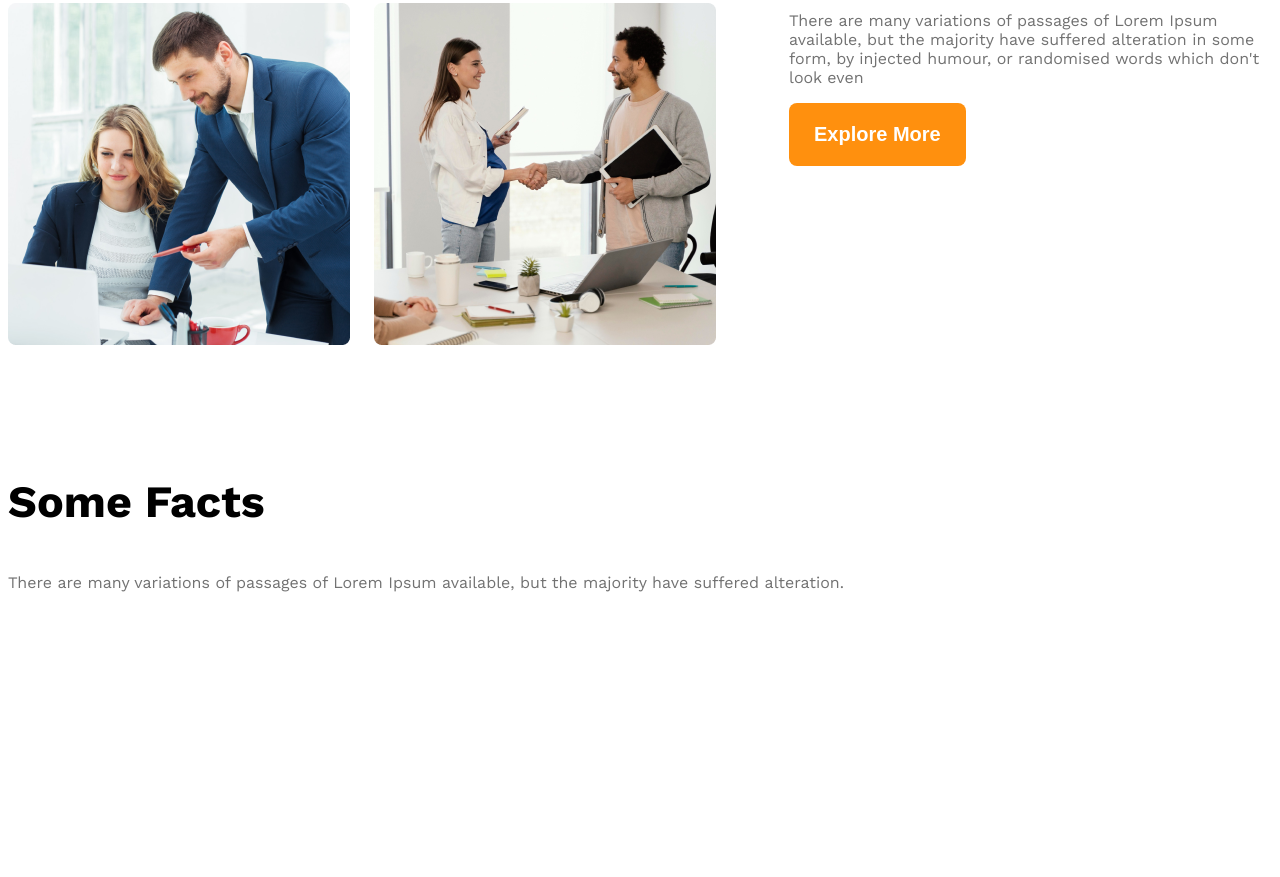
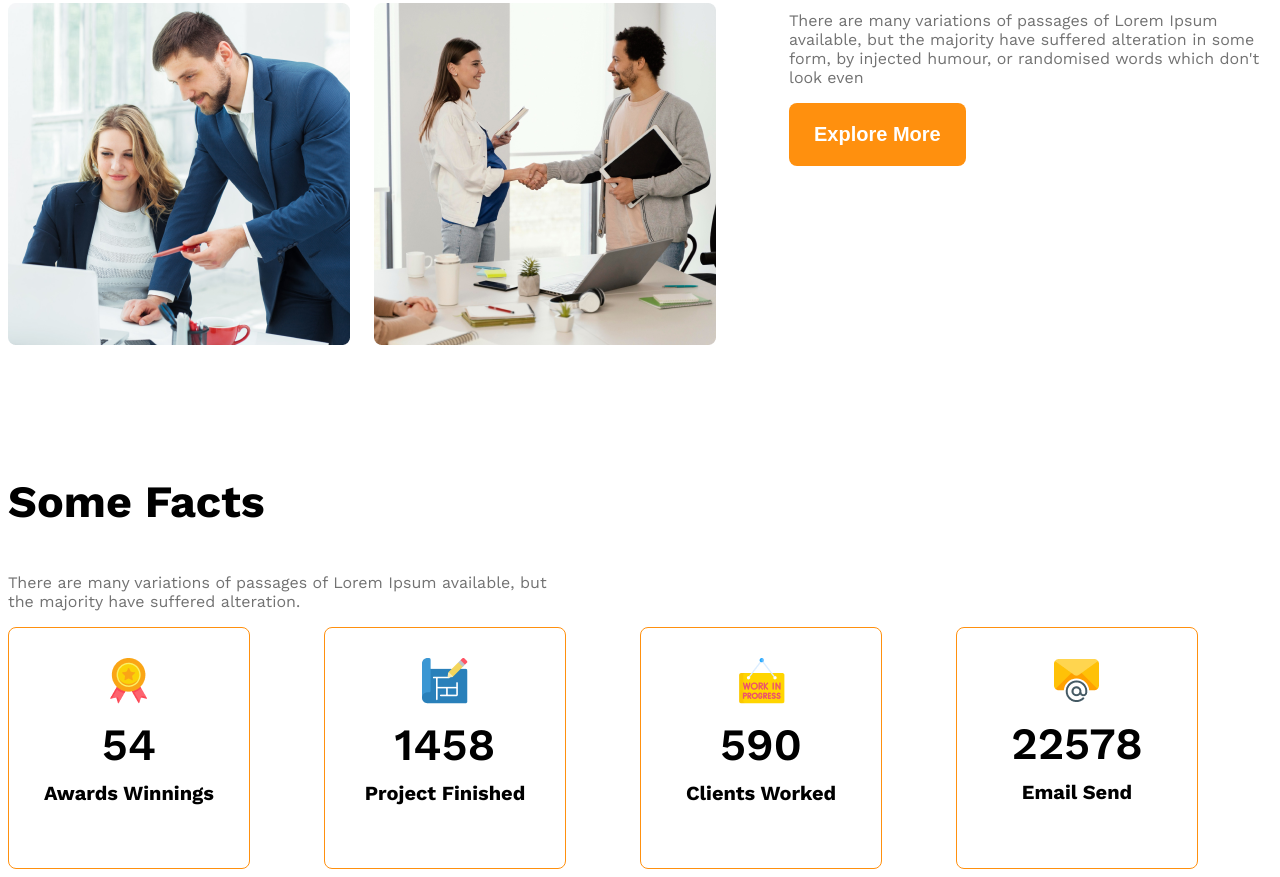
Before and after one commit to CodePoint-46615/g3-architects-website, a plain HTML site: page index.html in a window 1280 px wide. Shown: the part 1717-2594 px from the top of the page. Before the commit the page ends 2490 px from the top, so only its background shows below. Drawn offline with nearby package versions, Linux system fonts and the light colour scheme.

Commit message:
added facts section

```diff
--- a/index.html
+++ b/index.html
@@ -1,14 +1,17 @@
 <!DOCTYPE html>
 <html lang="en">
+
 <head>
     <meta charset="UTF-8">
     <meta name="viewport" content="width=device-width, initial-scale=1.0">
     <link rel="stylesheet" href="styles/architect.css">
     <link rel="preconnect" href="https://fonts.googleapis.com">
     <link rel="preconnect" href="https://fonts.gstatic.com" crossorigin>
-    <link href="https://fonts.googleapis.com/css2?family=Work+Sans:ital,wght@0,100..900;1,100..900&display=swap" rel="stylesheet">
+    <link href="https://fonts.googleapis.com/css2?family=Work+Sans:ital,wght@0,100..900;1,100..900&display=swap"
+        rel="stylesheet">
     <title>G3 Architecture</title>
 </head>
+
 <body class="work-sans-normal">
     <header class="hero-bg">
         <nav class="navbar display-flex">
@@ -22,14 +25,16 @@
         </nav>
 
         <!-- banner section -->
-         <div class="banner">
+        <div class="banner">
             <div class="banner-content">
                 <h1 class="banner-title">Brand New Group of Architects </h1>
-                <p class="banner-description">There are many variations of passages of Lorem Ipsum available, but the majority have suffered alteration in some form, by injected humour, or randomised words which don't look even</p>
+                <p class="banner-description">There are many variations of passages of Lorem Ipsum available, but the
+                    majority have suffered alteration in some form, by injected humour, or randomised words which don't
+                    look even</p>
                 <button class="btn-primary">Explore More</button>
             </div>
             <img class="banner-image" src="images/banner.png" alt="">
-         </div>
+        </div>
     </header>
 
     <main>
@@ -47,44 +52,55 @@
                     <span>of Our</span>
                     <span class="text-primary">Features</span>
                 </h3>
-                <p class="team-text dark-3">There are many variations of passages of Lorem Ipsum available, but the majority have suffered alteration in some form, by injected humour, or randomised words which don't look even</p>
+                <p class="team-text dark-3">There are many variations of passages of Lorem Ipsum available, but the
+                    majority have suffered alteration in some form, by injected humour, or randomised words which don't
+                    look even</p>
                 <button class="btn-primary">Explore More</button>
             </div>
         </section>
 
         <!-- fact section -->
-         <section class="fact">
+        <section class="fact">
             <h3 class="section-title">Some Facts</h3>
-            <p class="dark-3">There are many variations of passages of Lorem Ipsum available, but the majority have suffered alteration.</p>
+            <p class="dark-3 fact-description">There are many variations of passages of Lorem Ipsum available, but the majority have
+                suffered alteration.</p>
 
             <div class="fact-container">
-                <div class="fact">
-                    <img src="" alt="" class="fact-icon">
-                    <h4 class="fact-number"></h4>
-                    <h5 class="fact-name"></h5>
+                <div class="fact-card display-flex">
+                    <div>
+                        <img src="images/icons/ribon.png" alt="" class="fact-icon">
+                        <h4 class="fact-number">54</h4>
+                        <h5 class="fact-name">Awards Winnings</h5>
+                    </div>
                 </div>
-                <div class="fact">
-                    <img src="" alt="" class="fact-icon">
-                    <h4 class="fact-number"></h4>
-                    <h5 class="fact-name"></h5>
+                <div class="fact-card display-flex">
+                    <div>
+                        <img src="images/icons/projects.png" alt="" class="fact-icon">
+                        <h4 class="fact-number">1458</h4>
+                        <h5 class="fact-name">Project Finished</h5>
+                    </div>
                 </div>
-                <div class="fact">
-                    <img src="" alt="" class="fact-icon">
-                    <h4 class="fact-number"></h4>
-                    <h5 class="fact-name"></h5>
+                <div class="fact-card display-flex">
+                    <div>
+                        <img src="images/icons/customers.png" alt="" class="fact-icon">
+                        <h4 class="fact-number">590</h4>
+                        <h5 class="fact-name">Clients Worked</h5>
+                    </div>
                 </div>
-                <div class="fact">
-                    <img src="" alt="" class="fact-icon">
-                    <h4 class="fact-number"></h4>
-                    <h5 class="fact-name"></h5>
+                <div class="fact-card display-flex">
+                    <div>
+                        <img src="images/icons/email.png" alt="" class="fact-icon">
+                        <h4 class="fact-number">22578</h4>
+                        <h5 class="fact-name">Email Send</h5>
+                    </div>
                 </div>
             </div>
-         </section>
-
+        </section>
     </main>
 
     <footer>
 
     </footer>
 </body>
+
 </html>
--- a/styles/architect.css
+++ b/styles/architect.css
@@ -133,6 +133,37 @@ main > section{
     gap: 24px;
 }
 
+/* fact section style */
+.fact-container{
+    display: grid;
+    grid-template-columns: repeat(4, 1fr);
+
+}
+.fact-card{
+    border: 1px solid #FF900E;
+    width: 240px;
+    height: 240px;
+    border-radius: 8px;
+    text-align: center;
+    align-items: center;
+    justify-content: center;
+}
+.fact-number{
+    font-size: 2.8rem;
+    font-weight: 600;
+    margin-top: 10px;
+    margin-bottom: 5px;
+}
+
+.fact-name{
+    font-size: 1.25rem;
+    font-size: 600;
+    margin-top: 10px;
+}
+
+.fact-description{
+    max-width: 540px;
+}
 /* responsive section */
 /* Mobile Device */
 
```
